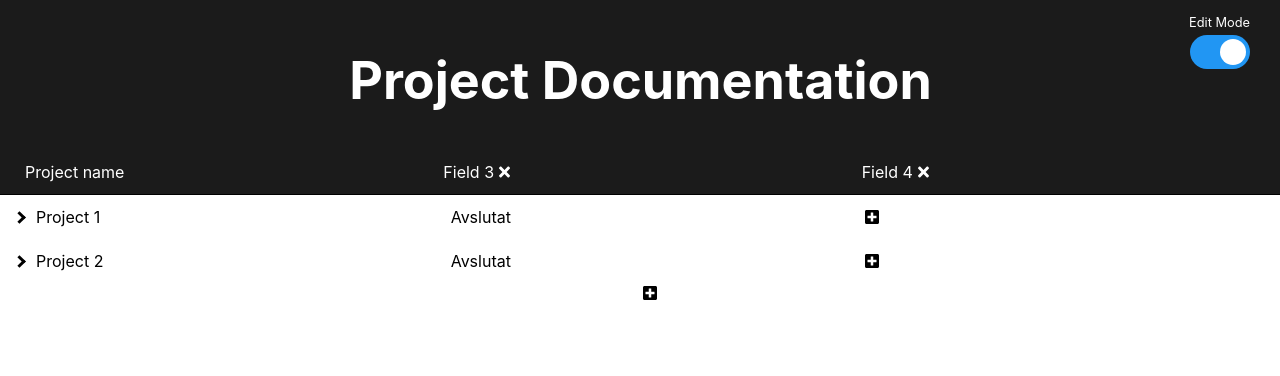
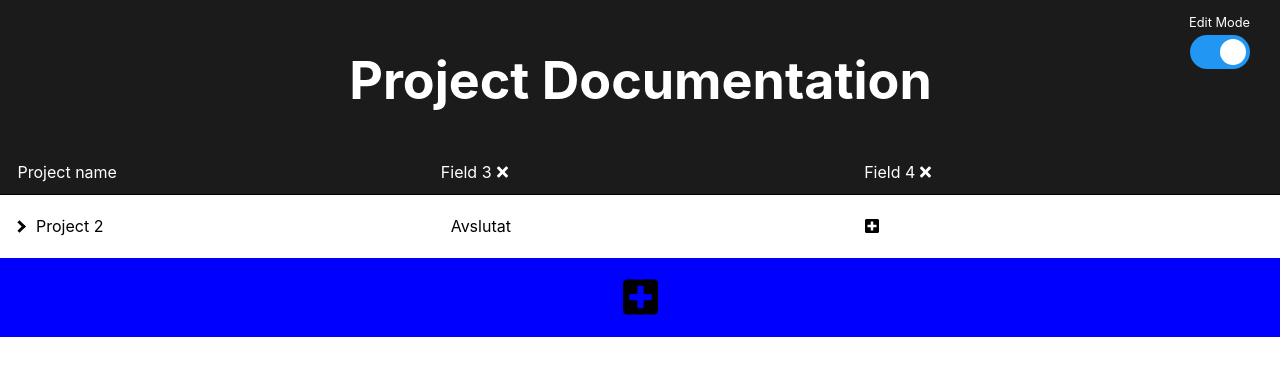
Before and after one commit to bovicbro/projectDocumentation, a React (Create React App) app: page / in a window 1280 px wide. Shown: the top 376 px of the page. Built offline with nearby package versions, Linux system fonts and the light colour scheme.

Commit message:
adds styling to add project button

```diff
--- a/src/components/projects/ProjectGrid.js
+++ b/src/components/projects/ProjectGrid.js
@@ -54,7 +54,7 @@ class ProjectGrid extends Component {
             })}
         </div>
         {this.renderProjects()}
-        <span onClick={this.addProject}>
+        <span onClick={this.addProject} className="addProject">
           <FontAwesomeIcon icon="plus-square" />
         </span>
       </div>
--- a/src/components/projects/projectGrid.css
+++ b/src/components/projects/projectGrid.css
@@ -77,6 +77,8 @@
   color: white;
   width: calc(100% - 10px);
   margin-left: -15px;
+  position: fixed;
+  z-index: 2;
 }
 
 .projectGridHeader:first-child {
@@ -98,3 +100,13 @@
 .projectGrid span{
   margin-left:5px;
 }
+
+.addProject{
+  bottom: -1px;
+  font-size: 40px;
+  width: calc(100% + 16px);
+  background-color: blue;
+  margin-left: -15px!important;
+  padding: 15px 0;
+  margin-top:10px;
+}
```
